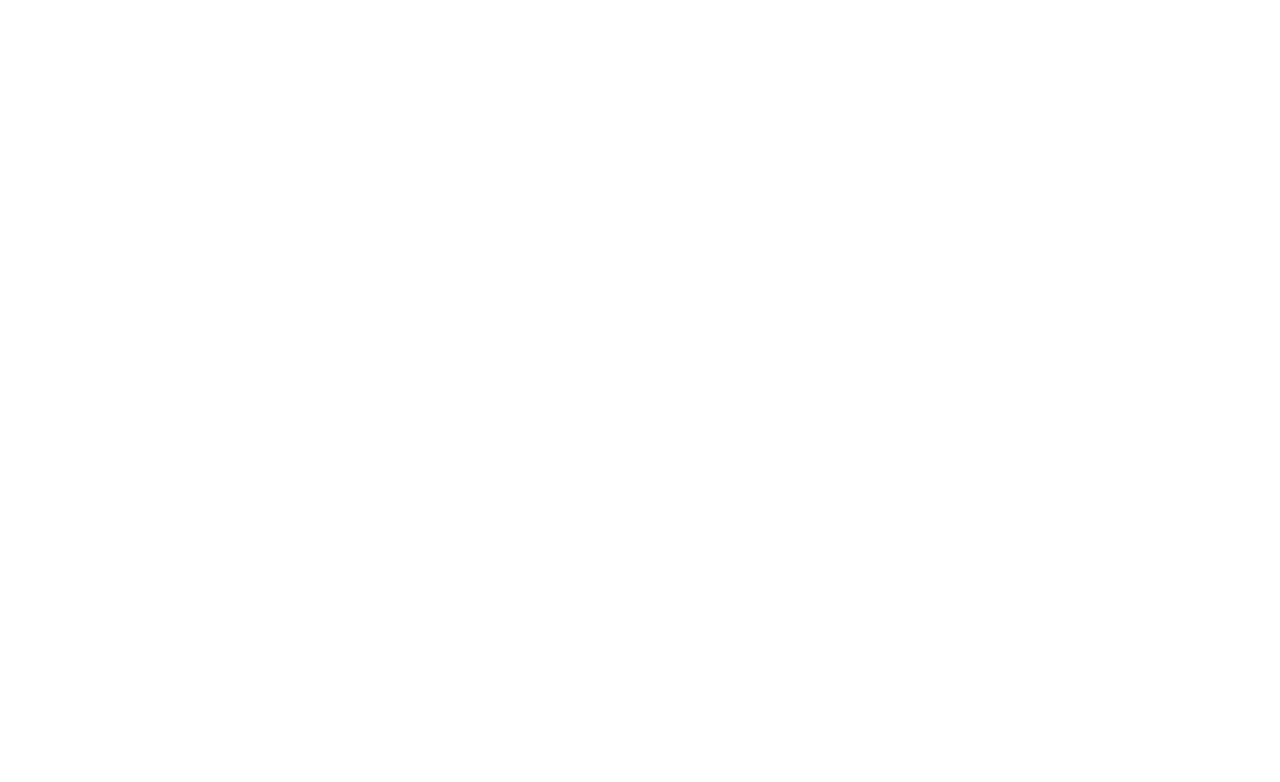
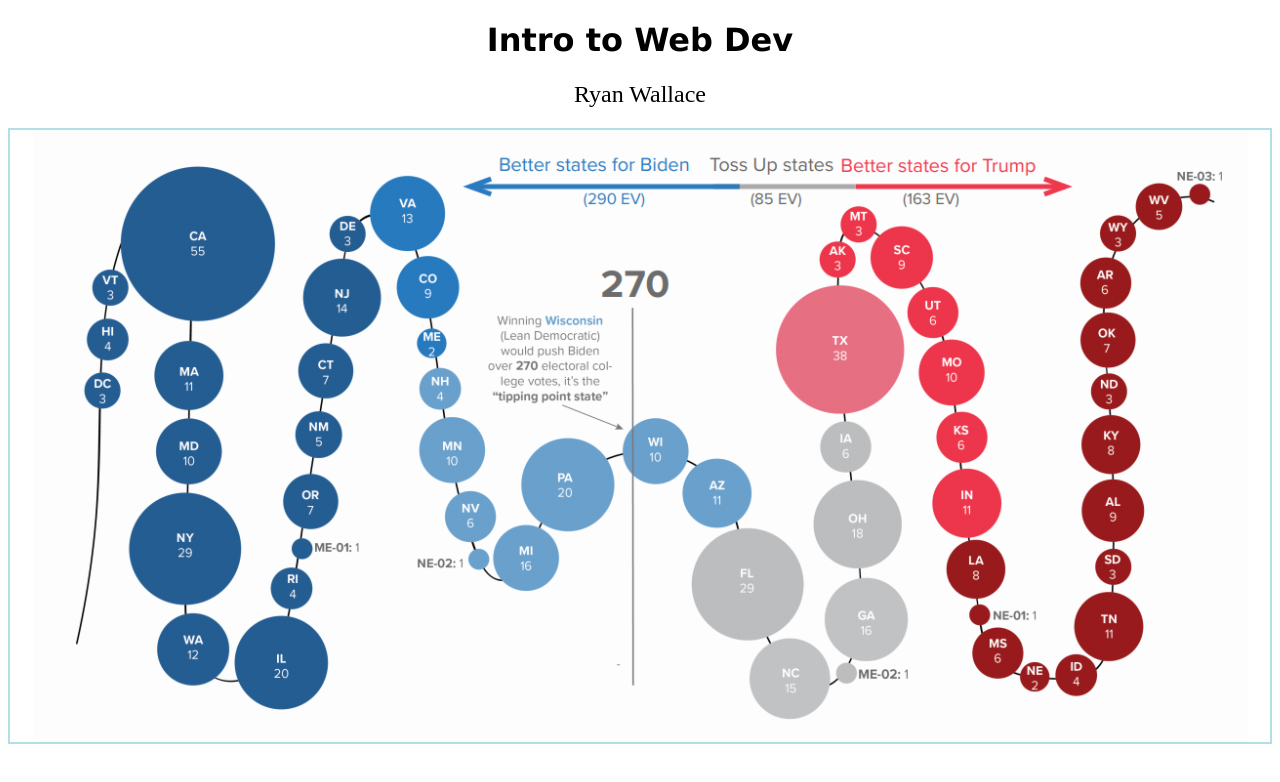
Before and after one commit to DS4200-Fall21-Sec02/ic-03-intro-to-web-dev-ryanwallace222, a plain HTML site: page index.html in a window 1280 px wide. Drawn offline with Linux system fonts and the light colour scheme.

Commit message:
Added hmtl and css files along with visualization png

```diff
--- a/index.html
+++ b/index.html
@@ -1,11 +1,16 @@
 <!DOCTYPE html>
 <html>
 <head>
+	<link rel="stylesheet" href="style_sheet.css">
+<title>"ic-03"</title>
 <meta charset=utf-8 />
 </head>
+<body>
 
-
-
-<body>
+<h1>Intro to Web Dev</h1>
+<h2>Ryan Wallace</h2>
+<div class = "image" width = "50%">
+<img src= "poli_viz.png">
+</div>
 </body>
 </html>
--- /dev/null
+++ b/style_sheet.css
@@ -0,0 +1,12 @@
+h1 {
+	font-family: verdana;
+	text-align: center;
+	}
+h2{
+	text-align: center;
+	font-weight: normal;
+}
+div{
+	border: 2px solid powderblue;
+	text-align: center;
+}
```
Also changed, not shown: poli_viz.png (added).
